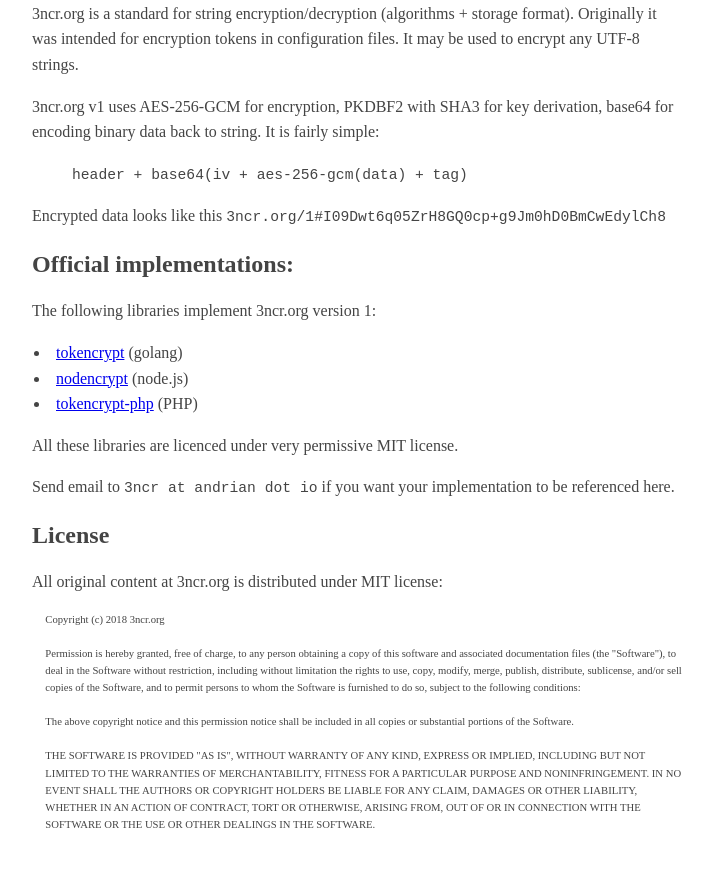
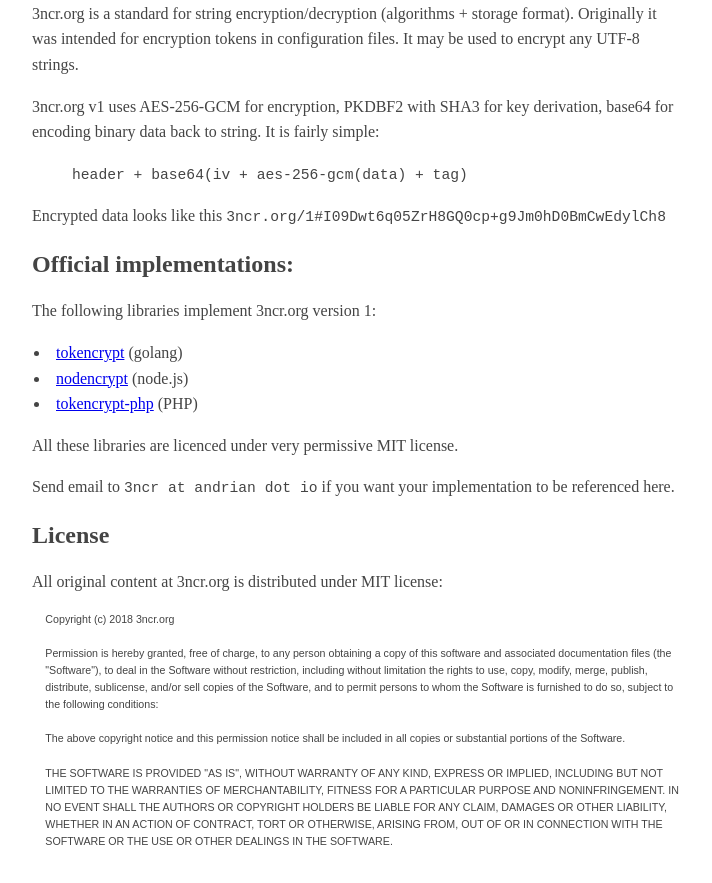
Before and after one commit to 3ncr/3ncr.org, a plain HTML site: page 1/index.html in a window 1280 px wide. Shown: the part 99-982 px from the top of the page, without its empty margins (18-730 px from the left). Drawn offline with Linux system fonts and the light colour scheme.

Commit message:
Minor text style change

```diff
--- a/1/index.html
+++ b/1/index.html
@@ -30,7 +30,7 @@ table.example td, table.example th {
 }
 table.example th { background-color: #eee; }
 pre { font-size: 10pt; }
-p.license { margin-left: 10pt; font-size: 8pt; }
+p.license { margin-left: 10pt; font-size: 8pt; font-family: sans-serif; }
 ul { padding-left: 2px; list-style-position: inside; }
 ul ul { padding-left: 1em; }
 </style>
```
